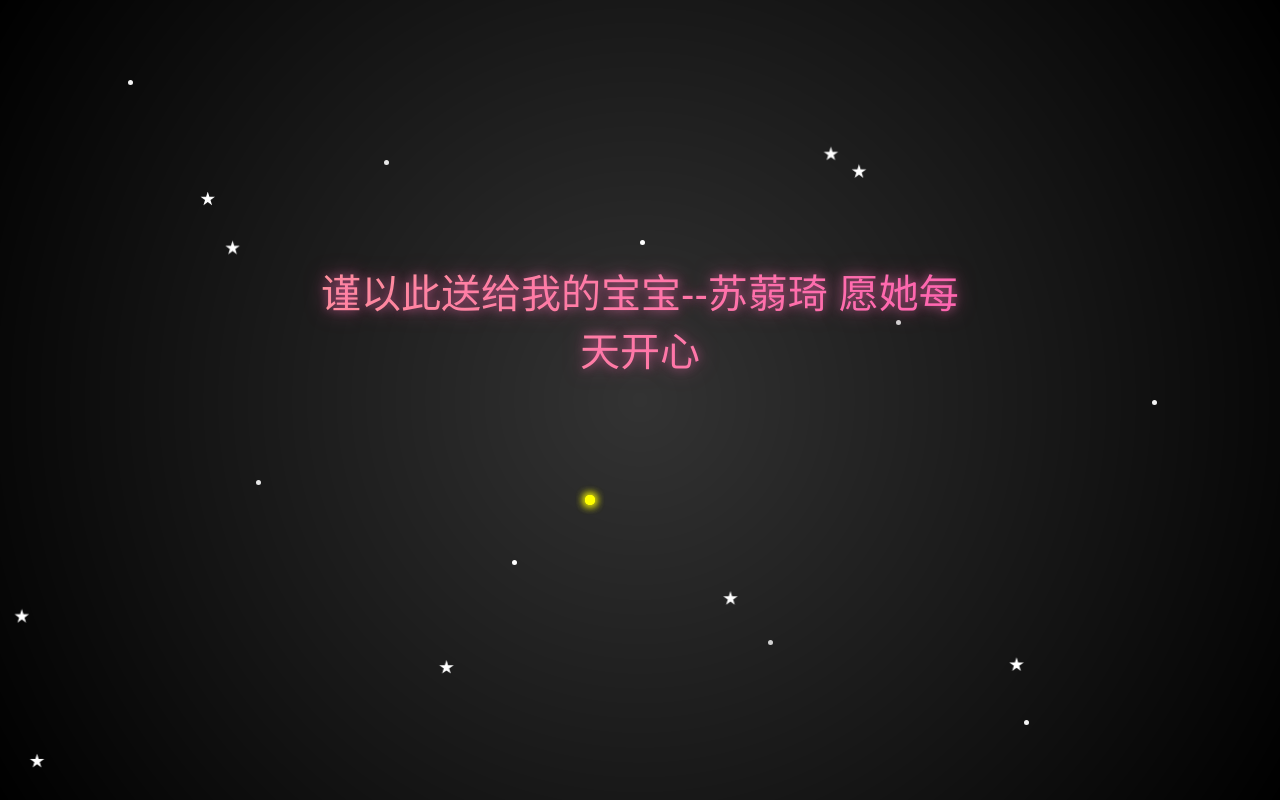
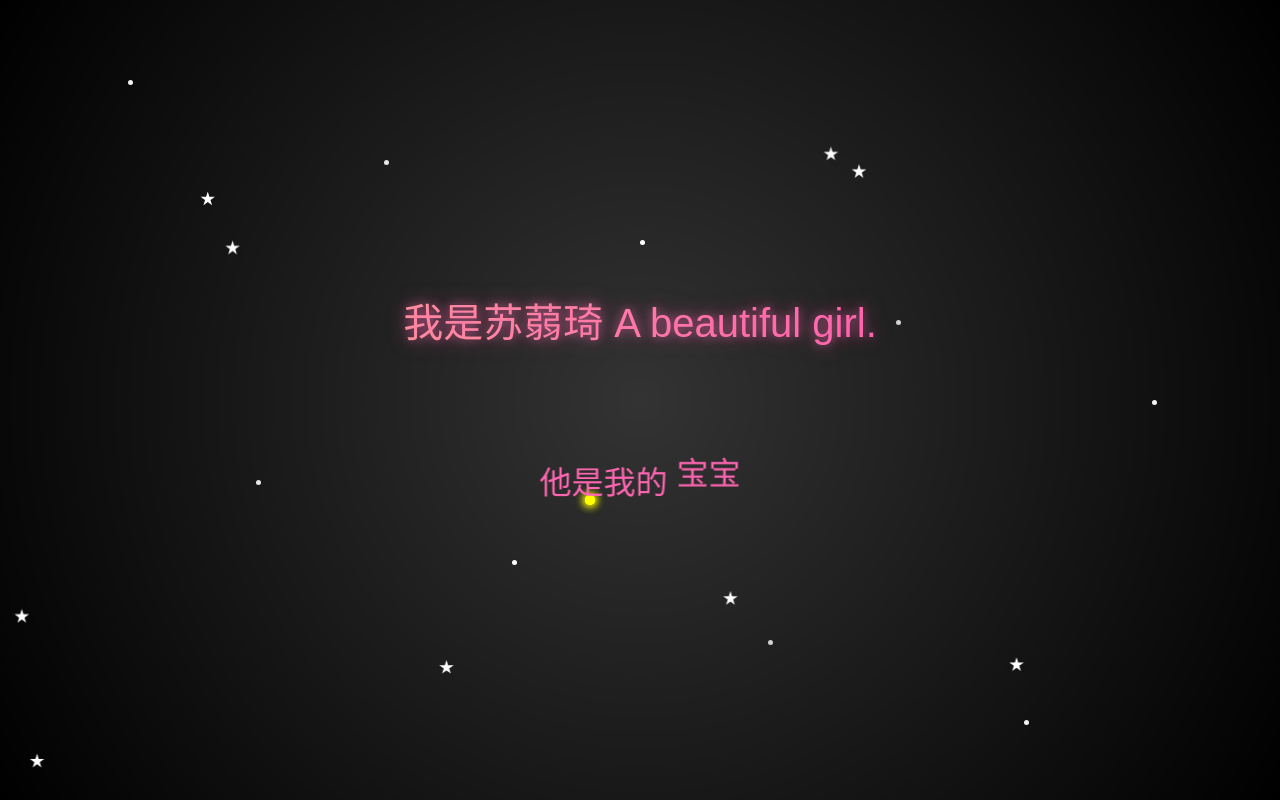
Before and after one commit to suruoqi/suruoqi.github.io, a plain HTML site: page index.html in a window 1280 px wide. Shown: the top 800 px of the page. Drawn offline with Linux system fonts and the light colour scheme.

Commit message:
Update index.html

```diff
--- a/index.html
+++ b/index.html
@@ -3,7 +3,7 @@
 <head>
     <meta charset="UTF-8">
     <meta name="viewport" content="width=device-width, initial-scale=1.0">
-    <title>苏蒻琦</title>
+    <title>情侣空间--苏蒻琦</title>
     <style>
         body {
             margin: 0;
@@ -84,6 +84,27 @@
             -webkit-background-clip: text;
             -webkit-text-fill-color: transparent;
             text-shadow: 0 0 10px rgba(255, 105, 180, 0.5), 0 0 20px rgba(255, 105, 180, 0.5);
+        }
+        #message2 {
+            position: absolute;
+            top: 60%;
+            left: 50%;
+            transform: translate(-50%, -50%);
+            font-size: 2em;
+            color: #ff66b2;
+            opacity: 0;
+            animation: fadeIn 2s ease-in-out 1s forwards;
+        }
+        #message2 a {
+            color: #ff66b2;
+            text-decoration: none;
+            position: relative;
+            display: inline-block;
+            animation: jump 1.5s infinite;
+        }
+        @keyframes jump {
+            0%, 100% { transform: translateY(0); }
+            50% { transform: translateY(-10px); }
         }
         .effect {
             position: absolute;
@@ -182,7 +203,8 @@
     <div class="firefly"></div>
     <div class="firefly"></div>
     <div class="heart"></div>
-    <div id="message">谨以此送给我的宝宝--苏蒻琦 愿她每天开心</div>
+    <div id="message">我是苏蒻琦 A beautiful girl.</div>
+    <div id="message2">他是我的 <a href="https://wuwangze.github.io" target="_blank">宝宝</a></div>
 
     <script>
         document.body.addEventListener('touchstart', function(e) {
```
